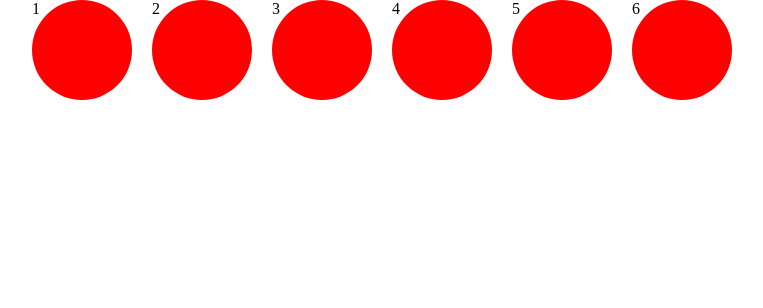
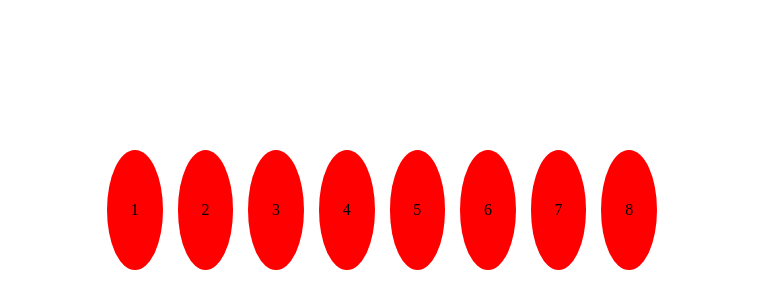
Before and after one commit to sodryk13/firstproject, a plain HTML site: page index.html in a window 1280 px wide. Shown: the whole page, without its empty margins (258-1021 px from the left). Drawn offline with Linux system fonts and the light colour scheme.

Commit message:
задача 2

```diff
--- a/index.html
+++ b/index.html
@@ -16,6 +16,8 @@
     <div class="box">4</div>
     <div class="box">5</div>
     <div class="box">6</div>
+    <div class="box">7</div>
+    <div class="box">8</div>
 </div>
 </body>
 </html>
--- a/style.css
+++ b/style.css
@@ -3,15 +3,25 @@
     margin: 0;
     box-sizing: border-box;
 }
-
+body {
+    min-height: 100vh;
+    display: flex;
+    justify-content: center;
+    align-items: center;
+}
 .box {
     background-color: red;
-    width: 100px;
-    height: 100px;
+    width: 120px;
+    height: 120px;
     border-radius: 100%;
+    display: flex;
+    justify-content: center;
+    align-items: center;
 }
 .container {
+    width: 550px;
+    height: 500px;
     display: flex;
-    gap: 20px;
+    gap: 15px;
     justify-content: center;
 }
```
